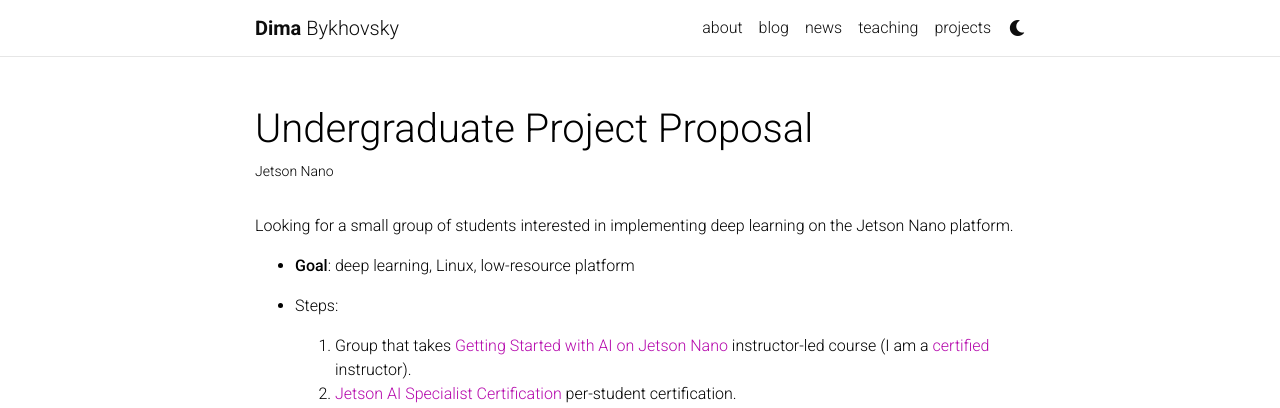
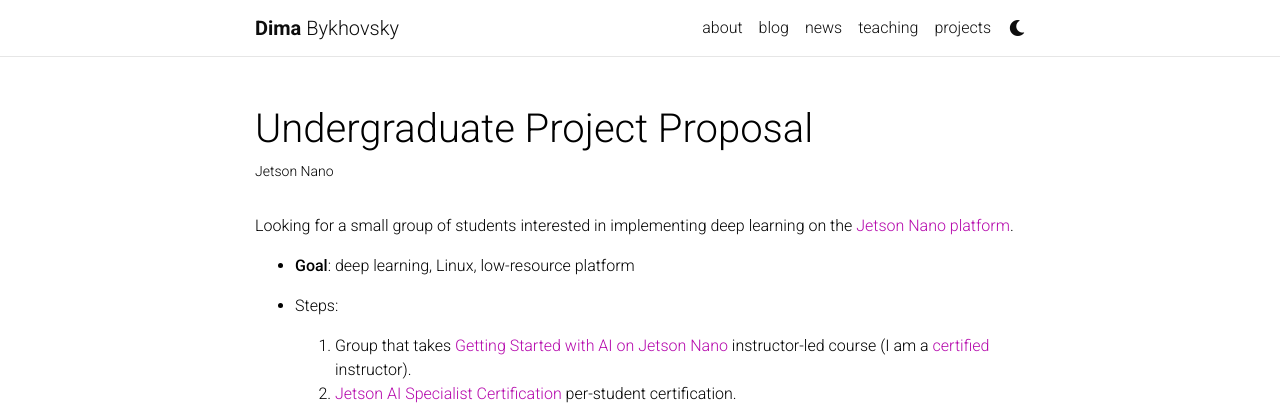
Before and after one commit to bykhov/bykhov.github.io, a Jekyll site: the page built from _teaching/jeston_cert.md, in a window 1280 px wide. Shown: the top 408 px of the page. Built offline with Jekyll 4.4.1, drawn with Linux system fonts in a browser that asks for light colours; comment, search, counter and statistics services are not loaded; a style sheet for code colours, icons or effects is not loaded; part of the change alters nothing that is shown.

```diff
--- a/_teaching/jeston_cert.md
+++ b/_teaching/jeston_cert.md
@@ -9,7 +9,7 @@ category: current
 ---
 
 
-Looking for a small group of students interested in implementing deep learning on the Jetson Nano platform.
+Looking for a small group of students interested in implementing deep learning on the [Jetson Nano platform](https://developer.nvidia.com/embedded/jetson-nano-developer-kit).
 
 * **Goal**: deep learning, Linux, low-resource platform
 
```
